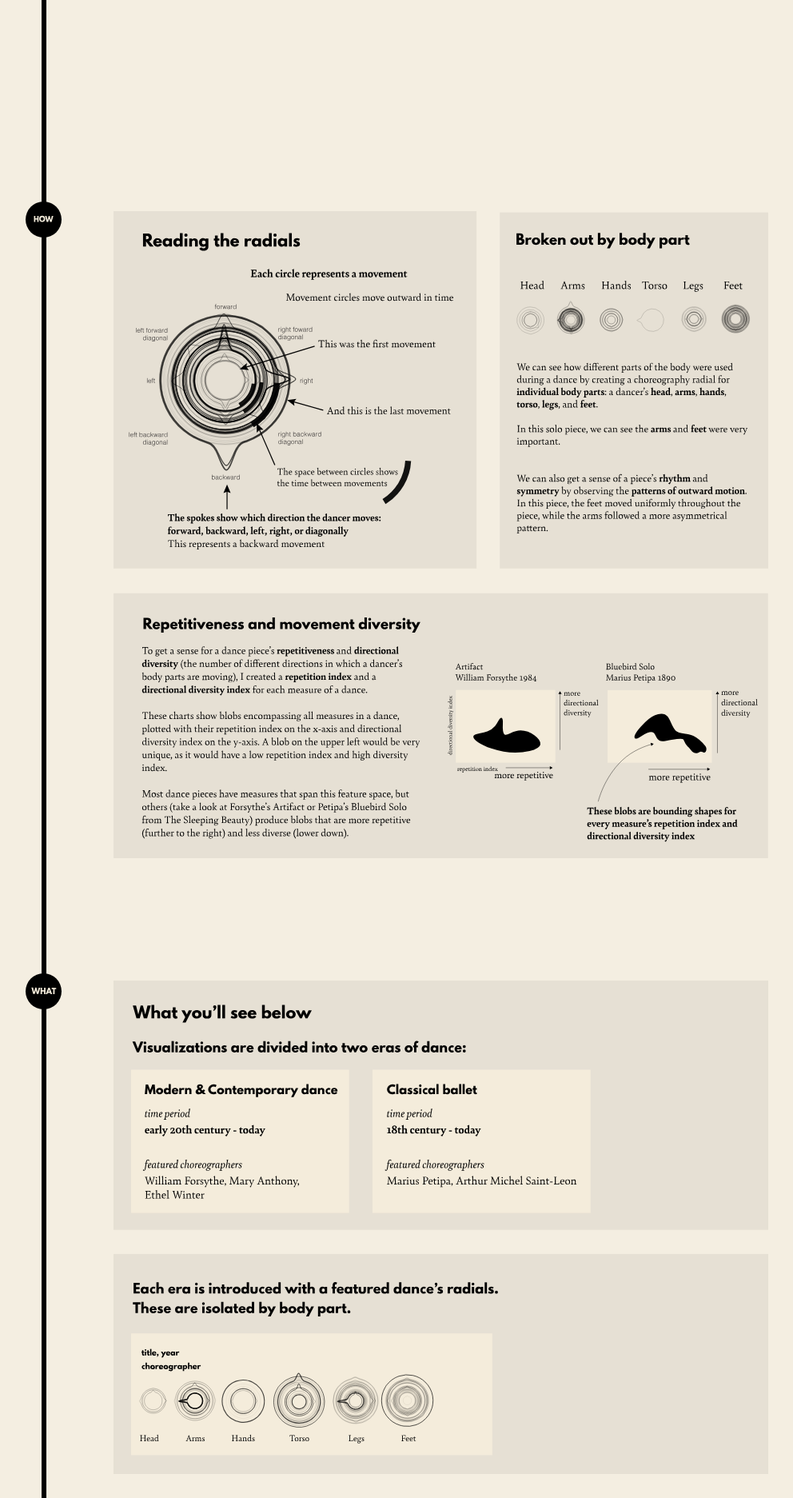
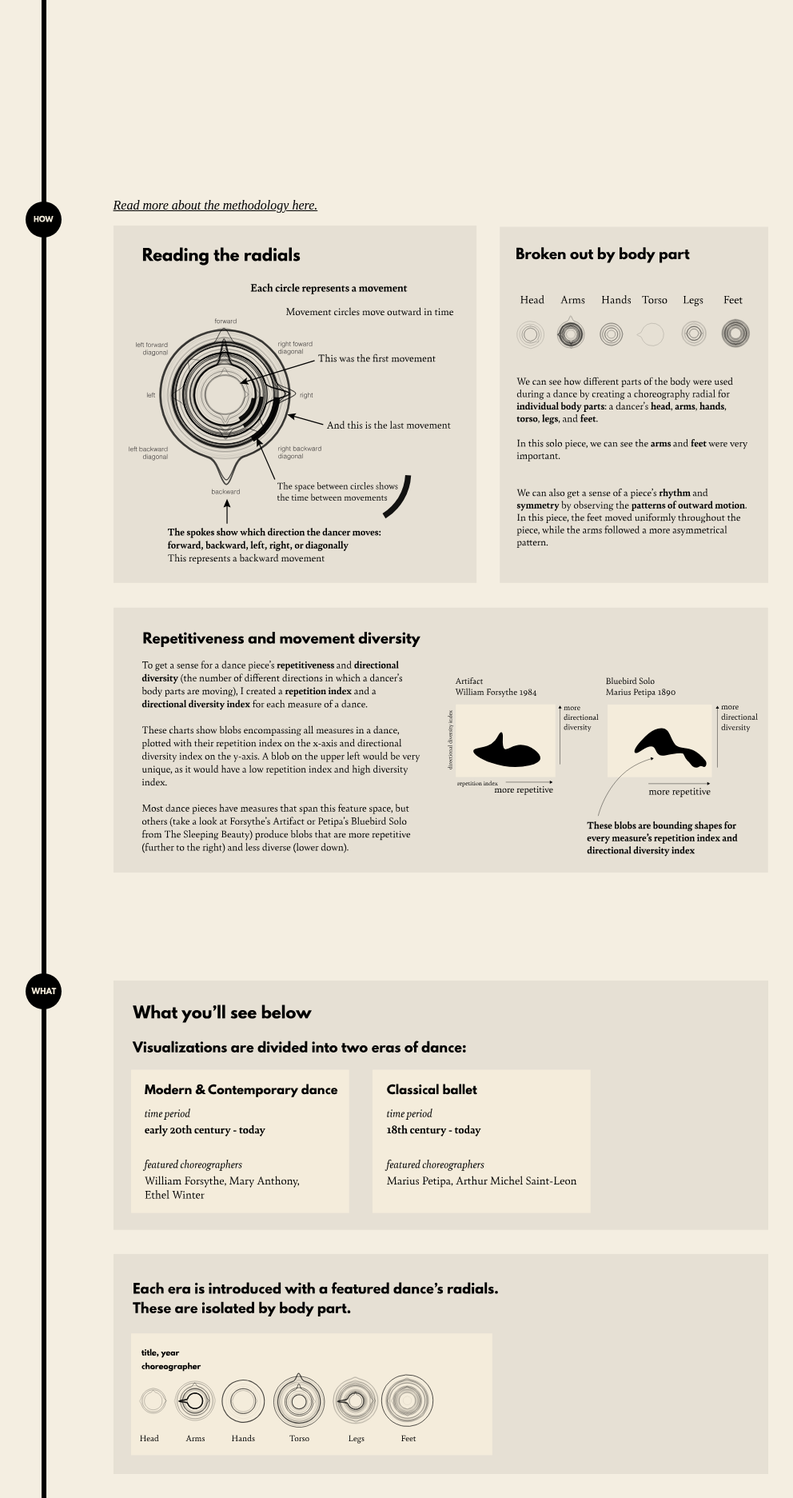
Before and after one commit to laurasher/taxonomy-of-dance, a Flask app: page / in a window 1280 px wide. Shown: the part 1270-3143 px from the top of the page at 80% size, without its empty margins (12-1004 px from the left). Run offline with Flask 2, Linux system fonts and the light colour scheme; some libraries are stand-ins or nearby versions; some web fonts are replaced.

Commit message:
Shorten table of contents.

```diff
--- a/templates/home.html
+++ b/templates/home.html
@@ -118,7 +118,7 @@
 		}
 		#year_1944 {
 			/* margin-top: 173vh; */
-			margin-top: 200vh;
+			margin-top: 156vh;
 		}
 		#year_1956 {
 			margin-top: 20vh;
@@ -147,8 +147,10 @@
 			width: 50%;
 			margin-top: 8.5vh;
 		}
-		#intro-p-3 {
-
+		#methodology-link {
+			font-size: 2vh !important;
+			font-style: italic;
+			color: black !important;
 		}
 		#choreo-radial-explainer {
 			/* width: 60%; */
@@ -187,7 +189,7 @@
 		.child {
 			grid-area: 1 / 1 / 2 / 2;
 			/* opacity: 0.9; */
-			height: 1325vh;
+			height: 1280vh;
 			width: 20px;
 			border-left: var(--black-line-width) solid black;
 			margin-top: -18vw;
@@ -351,8 +353,8 @@
 			border-width: 1px;
 		}
 		#modern-era-feature-spread {
-			/* margin-top: 90vh !important; */
-			margin-top: 135vh !important;
+			margin-top: 90vh !important;
+			/* margin-top: 135vh !important; */
 		}
 		#taxonomy-timeline{
 			margin-top: var(--general-margin);
@@ -623,13 +625,15 @@
 				<img id='intro-p-12' class='intro-p' src="{{ url_for('static', filename='assets/intro-p-12.svg') }}" alt="">
 			</div>
 			<div class='two-column-spread desktop'>
+				<a  id='methodology-link' href=https://laurasher.github.io/labanotation/LabanotationMethodology.pdf>Read more about the methodology here.</a><br>
 				<img id='choreo-radial-explainer' src="{{ url_for('static', filename='assets/how-explainer.svg') }}" alt="choreo-radial explainer graphic">
 			</div>
 		</div>
 	</div>
 	<div id='contents' class='blade desktop'>
 		<div class='two-column-spread'>
-			<img id='table-of-contents' src="{{ url_for('static', filename='assets/table-of-contents.svg') }}" alt="choreo-radial explainer graphic">
+			<!-- <img id='table-of-contents' src="{{ url_for('static', filename='assets/table-of-contents.svg') }}" alt="choreo-radial explainer graphic"> -->
+			<img id='table-of-contents' src="{{ url_for('static', filename='assets/table-shortened.svg') }}" alt="choreo-radial explainer graphic">
 		</div>
 	</div>
 	<div id='modern-era-feature-spread' class='blade desktop'>
```
Also changed, not shown: static/assets/table-shortened.svg (added).
